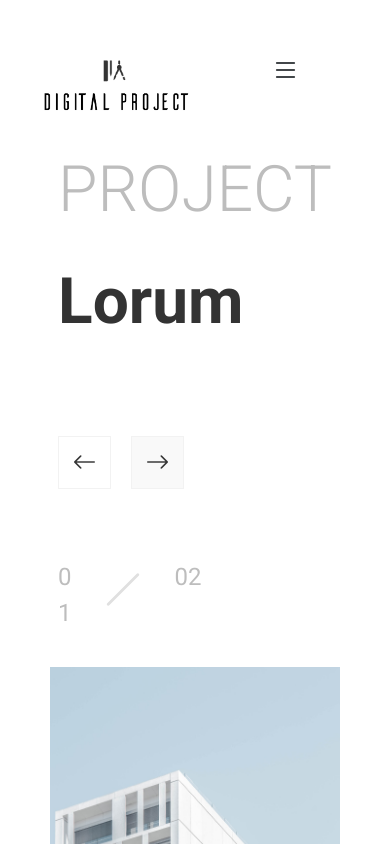
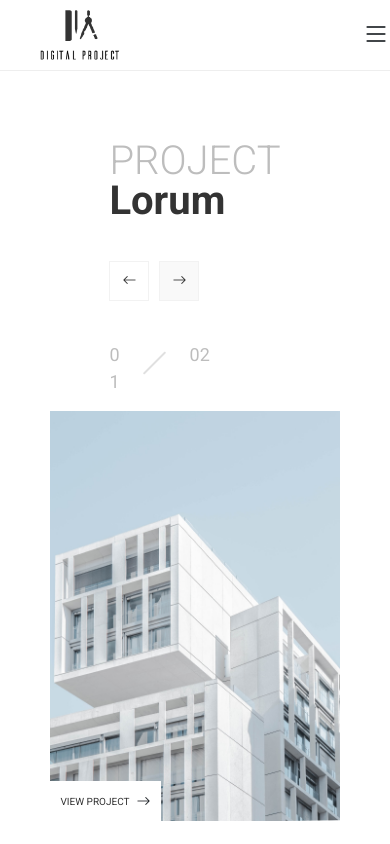
Before and after one commit to betty-19/react-task-two, a React (Vite) app: page / in a window 390 px wide. Built offline with nearby package versions, Linux system fonts and the light colour scheme.

Commit message:
working on responsiveness

```diff
--- a/src/App.jsx
+++ b/src/App.jsx
@@ -1,10 +1,10 @@
 import { useState } from 'react'
 import { Routes, Route} from 'react-router-dom'
-import PhotoGallery from './components/PhotoGallery'
-import LandingPage from './components/LandingPage'
+import PhotoGallery from './pages/PhotoGallery'
+import LandingPage from './pages/LandingPage'
 import Nav from './components/Nav'
 import Footer from './components/Footer'
-import OurProjects from './components/OurProjects'
+import OurProjects from './pages/OurProjects'
 
 function App() {
 
--- a/src/assets/css/LandingPage.css
+++ b/src/assets/css/LandingPage.css
@@ -2,12 +2,13 @@
   margin: 0;
   padding: 0;
   box-sizing: border-box;
+  font-family: "Roboto", sans-serif;
 }
 html,
 body {
   max-width: 100%;
   overflow-x: hidden;
-  font-family: "Roboto", sans-serif;
+
   height: 100%;
   margin: 0;
   padding: 0;
@@ -17,6 +18,7 @@ body {
   min-height: 100vh;
   display: flex;
   flex-direction: column;
+  justify-content: space-between;
 }
 .lp-wrapper > *:last-child {
   margin-top: auto;
@@ -24,7 +26,8 @@ body {
 
 .lp-content {
   flex: 1;
-  padding-inline: 50px;
+  padding: 70px 50px;
+
   display: flex;
   flex-direction: column;
 }
@@ -34,13 +37,16 @@ body {
   align-items: center;
   justify-content: space-between;
   flex-wrap: wrap;
-  gap: 20px;
+  /* gap: 20px; */
   width: 100%;
+
 }
 
 .lp-project-img {
+  max-width: 770px;
   width: 100%;
   position: relative;
+
 }
 
 .lp-project-img img {
@@ -111,30 +117,40 @@ body {
   justify-content: space-between;
   gap: 70px;
 }
-.lp-left,
+.lp-left
+{
+  flex: 0.5;
+  /* min-width: 0; */
+}
 .lp-right {
-  flex: 1;
-  min-width: 0;
+flex: 0.6;
 }
 
 .lp-project {
-  font-family: "Roboto", sans-serif;
   font-weight: 300;
   font-size: 64px;
   color: #bdbdbd;
+
 }
+.lp-project,.lp-lorum{
+  padding: 0;
+  margin: 0;
+  line-height: 1;
+}
+.lp-lorum {
 
-.lp-lorum {
-  font-family: "Roboto", sans-serif;
   font-weight: 700;
   font-size: 64px;
   color: #333333;
+
+
 }
 
 .lp-project-lorum-p {
   display: flex;
   flex-direction: column;
   justify-content: center;
+
 }
 
 .lp-arrow-buttons {
@@ -226,7 +242,6 @@ body {
 }
 
 .lp-right-about p:nth-of-type(1) {
-  font-family: "Roboto", sans-serif;
   font-weight: 300;
   font-size: 64px;
   color: #bdbdbd;
@@ -247,22 +262,27 @@ body {
   align-items: center;
   justify-content: space-between;
 }
-
-.lp-mission-title {
-  font-family: "Roboto", sans-serif;
+.lp-our-projects{
+  margin-top: 30px;
+}
+.lp-project-title{
+  margin-bottom: 30px;
+}
+.lp-mission-title,.lp-project-title {
   font-weight: 300;
   font-size: 64px;
   color: #bdbdbd;
+  line-height: 1;
 }
 
 .lp-mission-one,
 .lp-mission-two {
   gap: 30px;
+
 }
 
 .lp-mission-one .lp-number,
 .lp-mission-two .lp-number {
-  font-family: "Roboto", sans-serif;
   font-weight: 900;
   font-size: 200px;
   color: #f2f2f2;
@@ -270,7 +290,6 @@ body {
 
 .lp-mission-one p:nth-of-type(2),
 .lp-mission-two p:nth-of-type(2) {
-  font-family: "Roboto", sans-serif;
   font-weight: 400;
   font-size: 22px;
   color: #333333;
@@ -342,12 +361,14 @@ body {
 }
 
 .lp-sample-project h1 {
-  font-family: "Roboto", sans-serif;
+
   font-weight: 700;
-  font-size: 32px;
+  font-size: 64px;
   text-align: center;
   color: #fff;
   margin-bottom: 15px;
+  line-height: 1;
+
 }
 
 .lp-sample-project .lp-view-project2 {
@@ -406,7 +427,6 @@ body {
 }
 
 .lp-contact-us > p {
-  font-family: "Roboto", sans-serif;
   font-weight: 300;
   font-size: 64px;
   color: #bdbdbd;
@@ -434,8 +454,13 @@ body {
   padding: 10px 25px;
 }
 
-.lp-contact input {
+.lp-contact input,.lp-contact textarea {
   height: 45px;
+
+font-weight: 400;
+font-size: 14px;
+
+
 }
 
 .lp-contact textarea {
@@ -453,8 +478,108 @@ body {
   height: 100%;
 }
 
+@media(max-width:480px){
+.lp-view-project,.lp-view-project2,.lp-all-projects,.lp-send-email {
+  width: 111px;
+  height: 40px;
+  gap: 7px;
+}
 
+.lp-view-project i,
+.lp-view-project2 i,.lp-view-project3 i,.lp-all-projects i,.lp-send-email i {
+  font-size: 14px;
+}
+
+.lp-view-project a,
+.lp-view-project2 a,.lp-all-projects a,.lp-view-project3 i,.lp-all-projects i,.lp-send-email a{
+  font-size: 10px;
+}
+
+.lp-left {
+  gap: 40px;
+}
+
+.lp-lorum,.lp-project,.lp-right-about p:nth-of-type(1),.lp-mission-title,.lp-project-title,.lp-sample-project h1,.lp-contact-us > p {
+  font-size: 40px;
+}
+.lp-mission-title{
+  line-height: 1;
+
+}
+.lp-arrow-buttons {
+  gap: 10px;
+}
+
+.lp-left-arrow,
+.lp-right-arrow {
+  width: 40px;
+  height: 40px;
+}
+.lp-left-arrow i,
+.lp-right-arrow i {
+  font-size: 14px;
+}
+
+.lp-slide-numbers {
+  gap: 20px;
+  font-size: 18px;
+}
+
+.lp-slide-numbers i {
+  color: #e0e0e0;
+  font-size: 30px;
+}
+.lp-left-about {
+  display: none;
+}
+.lp-middle-about {
+  padding-top:20px
+}
+.lp-right-about p:nth-of-type(2) {
+  font-size: 12px;
+  padding-inline:20px;
+
+}
+
+
+
+.lp-mission-one,
+.lp-mission-two {
+  gap: 0px;
+ flex: 1;
+}
+
+.lp-mission-one .lp-number,
+.lp-mission-two .lp-number {
+  font-weight: 900;
+  font-size: 100px;
+}
+
+.lp-mission-one p:nth-of-type(2),
+.lp-mission-two p:nth-of-type(2) {
+  font-size: 14px;
+  font-weight: 400;
+  text-align: left;
+}
+.lp-contact input,.lp-contact textarea {
+font-size: 12px;
+
+
+}
+
+}
 @media (max-width: 768px) {
+  .lp-missions,
+.lp-mission-one,
+.lp-mission-two {
+  flex-direction: column;
+}
+.lp-mission-one,
+.lp-mission-two {
+  gap: 0px;
+
+
+}
   .lp-project-grid {
     grid-template-columns: repeat(2, 1fr);
   }
@@ -465,6 +590,10 @@ body {
   .lp-item5 {
     grid-column: span 2 !important;
   }
+  .lp-contact-img{
+    display: none;
+  }
+
 }
 
 @media (max-width: 992px) {
@@ -472,6 +601,10 @@ body {
     flex-direction: column;
     align-items: center;
   }
+   .lp-view-project2{
+  margin-left:20px ;
+  margin-bottom:20px ;
+}
 
   .lp-about {
     flex-direction: column;
--- a/src/assets/css/Nav.css
+++ b/src/assets/css/Nav.css
@@ -2,73 +2,122 @@
   margin: 0;
   padding: 0;
   box-sizing: border-box;
-  font-family: 'Roboto',sans-serif;
+  font-family: 'Roboto', sans-serif;
+}
+
+.nav-container {
+  width: 100%;
+  background-color: #fff;
+  border-bottom: 1px solid #eee;
 }
 
 .nav {
-  width: 100%;
   display: flex;
   align-items: center;
-  justify-content: space-around;
-  padding: 50px;
+  justify-content: space-between;
+  padding: 30px 110px;
+  flex-wrap: wrap;
+}
+
+.logo {
+  display: flex;
+  align-items: center;
+  margin-left:70px
 
 }
+
+.logo img {
+  width: 100%;
+  height: 70px;
+  object-fit: contain;
+}
+
 .menu-icon {
   display: none;
   font-size: 28px;
   cursor: pointer;
 }
-.digital-project {
-  width: 69px;
-height: 12px;
-}
-
-.logo img {
-  width: 100%;
-  height: 100%;
-  object-fit: contain;
-}
 
 .nav-links {
   display: flex;
-  align-items: center;
-  justify-content: center;
-  /* background-color: blue; */
-  gap: 50px;
   list-style: none;
+  gap: 15px;
 }
+
 .nav-links a {
   text-decoration: none;
-  color: inherit;
+  color: black;
+  padding: 8px 12px;
+  border-top: 2px solid transparent;
+  border-bottom: 2px solid transparent;
+  transition: 0.3s;
+}
+
+.nav-links a.active {
+  border-top: 2px solid #333;
+  border-bottom: 2px solid #333;
 }
 
 .nav-items {
+  font-weight: 400;
+  font-size: 12px;
+  line-height: 12px;
+  letter-spacing: 0.2em;
+  text-transform: uppercase;
+  color: #333333;
+  cursor: pointer;
+}
+@media(min-width: 851px) and (max-width:1026px) {
+  .nav {
 
-font-weight: 400;
-font-size: 12px;
-line-height: 12px;
-letter-spacing: 20%;
-text-transform: uppercase;
-color: #333333;
-cursor: pointer;
+  padding: 30px 20px;
+
+}}
+@media(max-width: 534px){
+ .nav {
+
+  padding: 0;
+
 }
-.nav-items:focus{
-    border-top: #333333 solid 1px;
-    border-bottom: #333333 solid 1px;
+.logo {
+
+  margin-left:30px
+
 }
-@media (max-width: 768px) {
+
+}
+@media (max-width: 850px) {
+
   .menu-icon {
     display: block;
+    /* align-self: flex-end; */
+
   }
 
   .nav-links {
     display: none;
+    align-items: center;
     flex-direction: column;
-    gap: 20px;
-    width: 100%;
+    width: 40%;
+    background-color: #333333;
+    position: fixed;
+    right: 0;
+    top:70px;
+    padding-top:10px;
+     gap: 10px;
   }
+.nav-links a{
+  color: #fff;
+}
 
   .nav-links.show {
     display: flex;
   }
+
+  .nav-items {
+    text-align: left;
+    padding: 10px;
+    width: 100%;
+    color:#ffffff;
+  }
 }
--- a/src/assets/css/PhotoGallery.css
+++ b/src/assets/css/PhotoGallery.css
@@ -1,45 +1,9 @@
-/* *{
-    margin:0;
-    padding:0;
-    box-sizing: border-box
-}
-.wrapper{
-    max-width: 100vw;
- width: 100%;
- height: 100vh;
- background-color: brown;
-}
-.nav{
-    display: flex;
-    align-items: center;
-    justify-content: space-around;
-    background-color: red;
-}
-.logo{
-    width:150px;
-    height: 30px;
-}
-.logo img{
-    width:150px;
-    height: 30px;
-}
-.nav-links{
-    display: flex;
-    align-items: center;
-    justify-content: center;
-    background-color: blue;
-    padding:0;
-    gap:50px;
-text-decoration: none;
-}
-.nav-items{
-
-} */
 
 * {
   margin: 0;
   padding: 0;
   box-sizing: border-box;
+   font-family: 'Roboto', sans-serif;
 }
 
 .wrapper {
@@ -48,49 +12,38 @@ text-decoration: none;
   /* background-color: yellow; */
 }
 
-.nav {
-  width: 100%;
-  display: flex;
-  align-items: center;
-  justify-content: space-around;
-  /* background-color: red; */
-}
 
-.logo {
-  width: 150px;
-  height: 30px;
-}
 
-.logo img {
-  width: 100%;
-  height: 100%;
-  object-fit: contain;
-}
 
-.nav-links {
+
+
+/* .nav-links {
   display: flex;
   align-items: center;
   justify-content: center;
-  /* background-color: blue; */
   gap: 50px;
   list-style: none;
-}
+} */
 
-.nav-items {
+/* .nav-items {
   color: black;
   font-weight: bold;
-}
+} */
 .gallery-section{
-    padding:40px 60px;
+    padding:70px 50px;
 }
 .gallery-section > p{
-    font-family: 'Roboto', sans-serif;
+
     font-weight: 300;
     font-size: 64px;
     color:#BDBDBD;
 }
+.gallery-section > p,.gallery-section .gal{
+  line-height: 1;
+  padding: 0;
+  margin: 0;
+}
 .gallery-section .gal{
-     font-family: 'Roboto', sans-serif;
      font-weight: 700;
      color:#333333;
      font-size:64px;
@@ -143,9 +96,9 @@ hr{
     justify-items: center;
   }
 
-  .gallery-section {
+  /* .gallery-section {
     padding: 30px 40px;
-  }
+  } */
 
   .photos .img {
     width: 180px;
@@ -164,9 +117,9 @@ hr{
     justify-items: center;
   }
 
-  .gallery-section {
+  /* .gallery-section {
     padding: 20px 20px;
-  }
+  } */
 
   .photos .img {
     width: 160px;
@@ -179,8 +132,8 @@ hr{
   }
 
   .slide-numbers {
-    flex-direction: column;
-    align-items: center;
+    /* flex-direction: column;
+    align-items: center; */
     font-size: 18px;
     gap: 15px;
   }
@@ -203,14 +156,5 @@ hr{
     text-align: center;
   }
 
-  .slide-numbers {
-    font-size: 16px;
-    gap: 10px;
-  }
 
-  .arrow-buttons {
-    flex-direction: row;
-    justify-content: center;
-    gap: 15px;
-  }
 }
--- a/src/components/Nav.jsx
+++ b/src/components/Nav.jsx
@@ -1,7 +1,6 @@
 import React, { useState } from 'react'
 import '../assets/css/Nav.css'
-import { Link } from 'react-router-dom'
-import logo from '../assets/images/nav-logo.png'
+import { NavLink } from 'react-router-dom'
 import digitalProjects from '../assets/images/digitalProject.png'
 
 function Nav() {
@@ -12,23 +11,21 @@ function Nav() {
   }
 
   return (
-    <div>
+    <div className="nav-container">
       <div className="nav">
         <div className="logo">
-          <img src={logo} alt="" />
-          <img className="digital-project" src={digitalProjects} alt="" />
+          {/* <img src={logo} alt="logo" /> */}
+          <img className="digital-project" src={digitalProjects} alt="digital project" />
         </div>
-
 
         <div className="menu-icon" onClick={toggleMenu}>
           <i className="bi bi-list"></i>
         </div>
 
-
         <ul className={`nav-links ${isMenuOpen ? 'show' : ''}`}>
-          <li className="nav-items"><Link to="/">MAIN</Link></li>
-          <li className="nav-items"><Link to="/gallery">GALLERY</Link></li>
-          <li className="nav-items"><Link to="/projects">PROJECTS</Link></li>
+          <li className="nav-items"><NavLink to="/" end>MAIN</NavLink></li>
+          <li className="nav-items"><NavLink to="/gallery">GALLERY</NavLink></li>
+          <li className="nav-items"><NavLink to="/projects">PROJECTS</NavLink></li>
           <li className="nav-items"><a href="#certifications">CERTIFICATIONS</a></li>
           <li className="nav-items"><a href="#contact">CONTACT</a></li>
         </ul>
--- a/src/components/LandingPage.jsx
+++ b/src/pages/LandingPage.jsx
@@ -9,8 +9,8 @@ import P3 from "../assets/images/p3.png"
 import P4 from "../assets/images/p4.png"
 import P5 from "../assets/images/p5.png"
 import ContactImg from "../assets/images/contact-img.jpg"
-import Footer from "./Footer"
-import Nav from "./Nav.jsx"
+import Footer from "../components/Footer.jsx"
+import Nav from "../components/Nav.jsx"
 
 function LandingPage() {
   return (
--- a/src/components/OurProjects.jsx
+++ b/src/pages/OurProjects.jsx
@@ -3,8 +3,8 @@ import '../assets/css/OurProjects.css';
 import ourP1 from '../assets/images/ourP1.png';
 import ourP2 from '../assets/images/ourP2.png';
 import ourP3 from '../assets/images/ourP3.png';
-import Footer from './Footer';
-import  Nav from './Nav'
+import Footer from '../components/Footer';
+import  Nav from '../components/Nav'
 
 function OurProjects() {
   return (
--- a/src/components/PhotoGallery.jsx
+++ b/src/pages/PhotoGallery.jsx
@@ -1,5 +1,5 @@
 import React from 'react'
- import logo from '../assets/images/logo.png'
+
  import '../assets/css/PhotoGallery.css'
  import one from '../assets/images/one.png';
  import two from '../assets/images/two.jpg';
@@ -11,8 +11,8 @@ import React from 'react'
  import eight from '../assets/images/eight.jpg';
  import nine from  '../assets/images/nine.jpg';
  import ten from '../assets/images/ten.jpg';
- import Nav from './Nav';
- import Footer from './Footer';
+ import Nav from '../components/Nav';
+ import Footer from '../components/Footer';
 
 
 
```
Also changed, not shown: src/assets/css/OurProjects.css (+78 -21 lines), src/assets/images/digitalProject.png, src/assets/images/digitalProject3.png (added).
